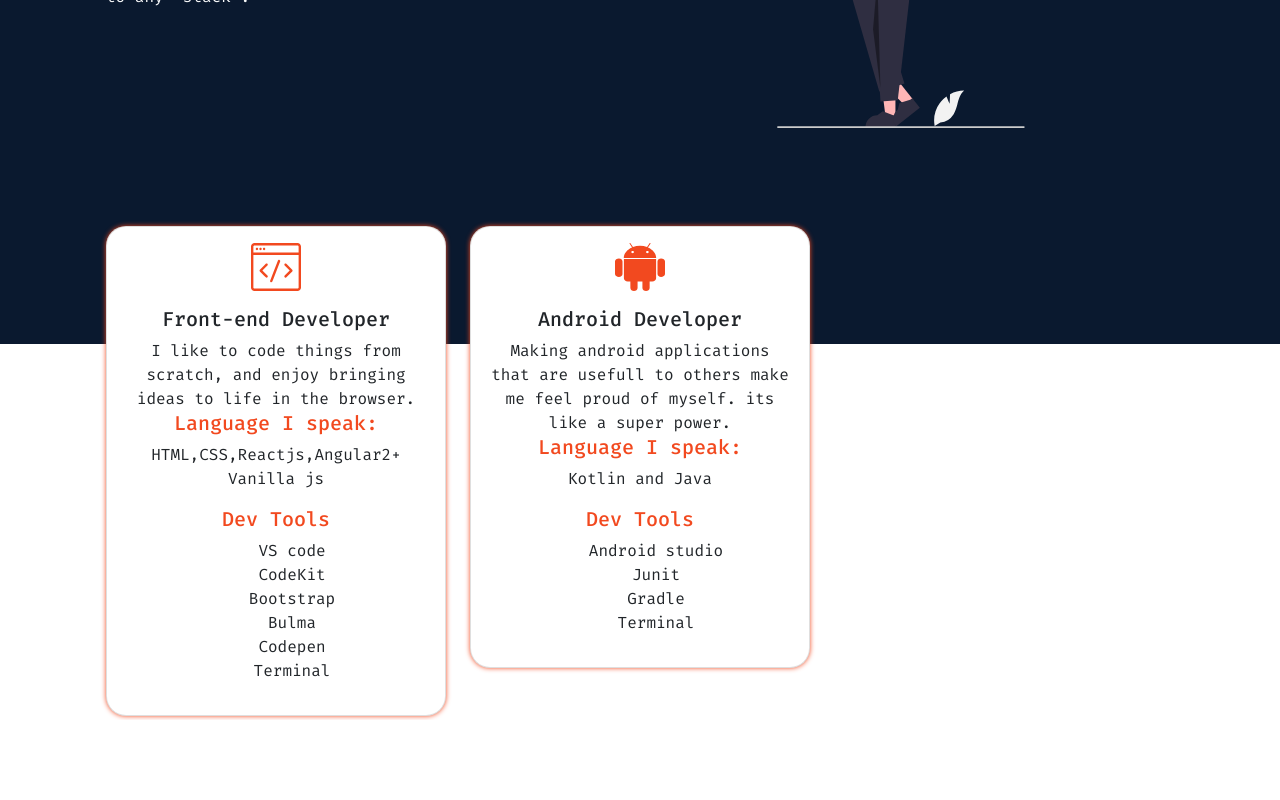
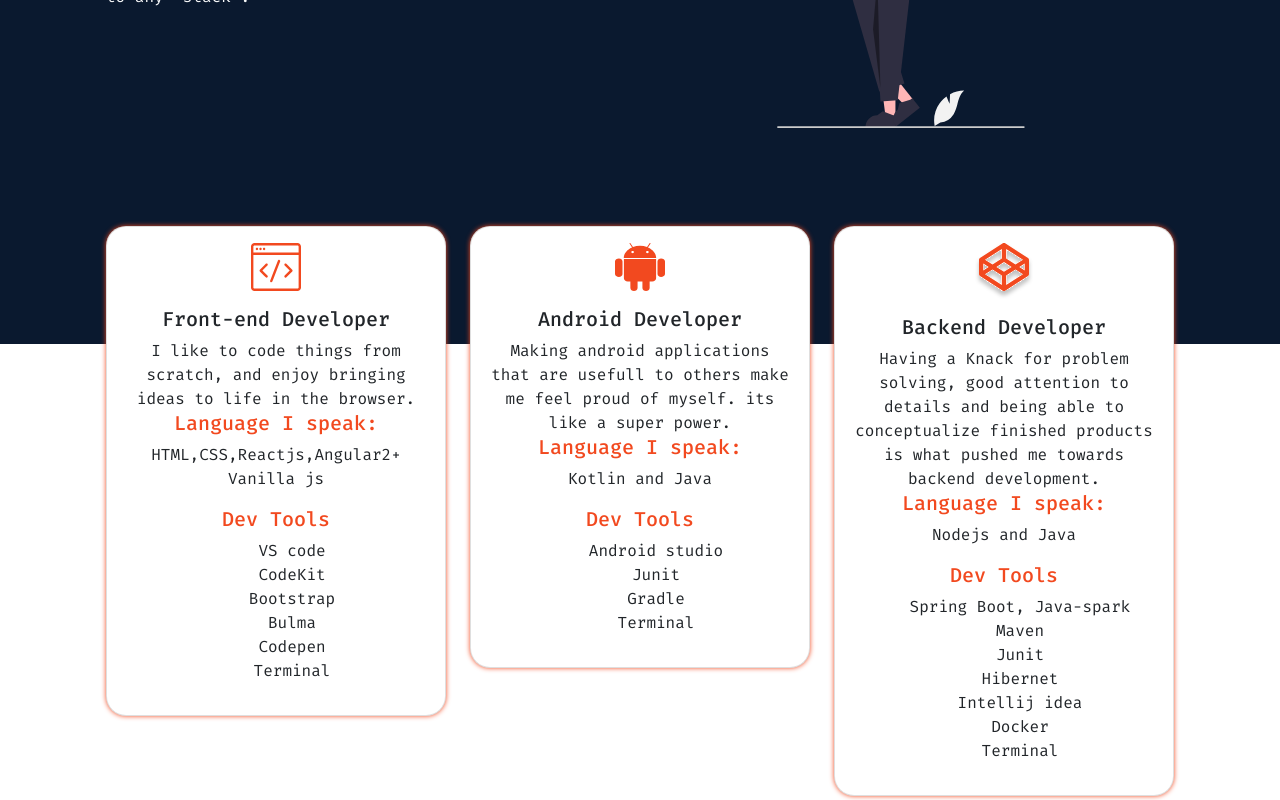
Before and after one commit to saretoduncan/improved_porfolio, a React (Create React App) app: page / in a window 1280 px wide. Shown: the part 1675-2475 px from the top of the page. Before the commit the page ends 2395 px from the top, so only its background shows below. Built offline with nearby package versions, Linux system fonts and the light colour scheme; a web font is replaced by a local one.

Commit message:
complete about section i.e backend dev tools

```diff
--- a/src/components/about_component/About.js
+++ b/src/components/about_component/About.js
@@ -75,6 +75,16 @@ ideas to life in the browser.`}
           devTitles={`Dev Tools`}
           dev={devTools(androidDevTools)}
         />
+        <StackCard
+          img={backendImg}
+          titl={"Backend Developer"}
+          about={`Having a Knack for problem solving, good attention to details and being able to conceptualize finished products is what pushed me towards backend development.
+          `}
+          stackTitle={`Language I speak:`}
+          stacks={`Nodejs and Java`}
+          devTitles={`Dev Tools`}
+          dev={devTools(backendDevTools)}
+        />
       </div>
     </div>
   );
```
